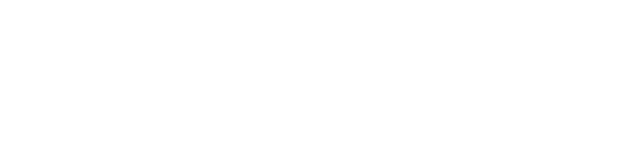
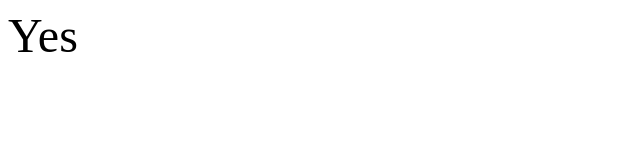
Before and after one commit to georgeslabreche/is-georges-in-quarantine-right-now, a plain HTML site: page index.html in a window 1280 px wide. Shown: the whole page, without its empty margins (0-640 px from the left). Drawn offline with Linux system fonts and the light colour scheme.

Commit message:
Update index.html

```diff
--- a/index.html
+++ b/index.html
@@ -18,7 +18,7 @@
   </head>
   <body>
     <div class="center">
-      <div class="status>Yes</div>
+      <div class="status">Yes</div>
     </div>
   </body>
 </html>
```
